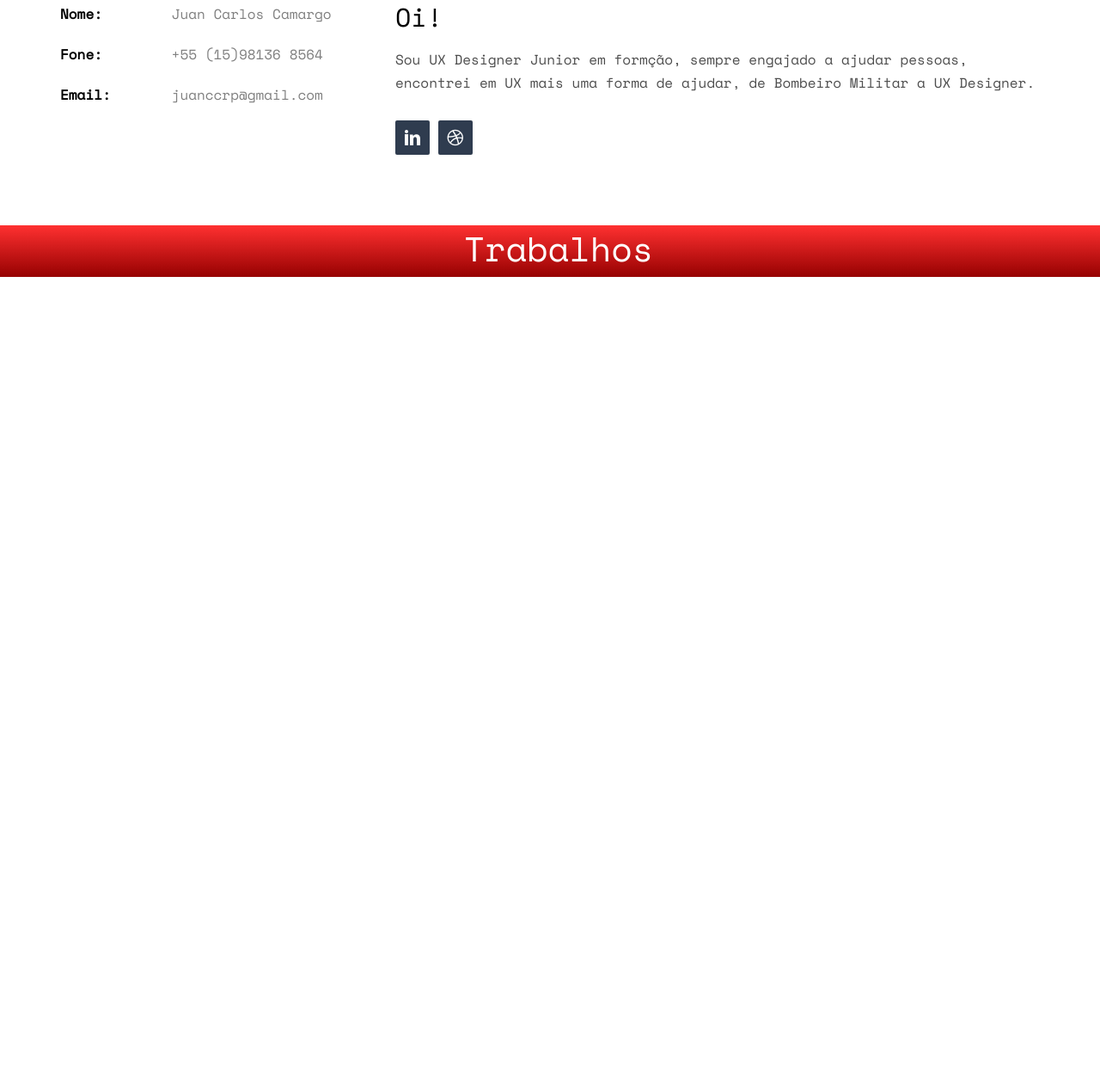
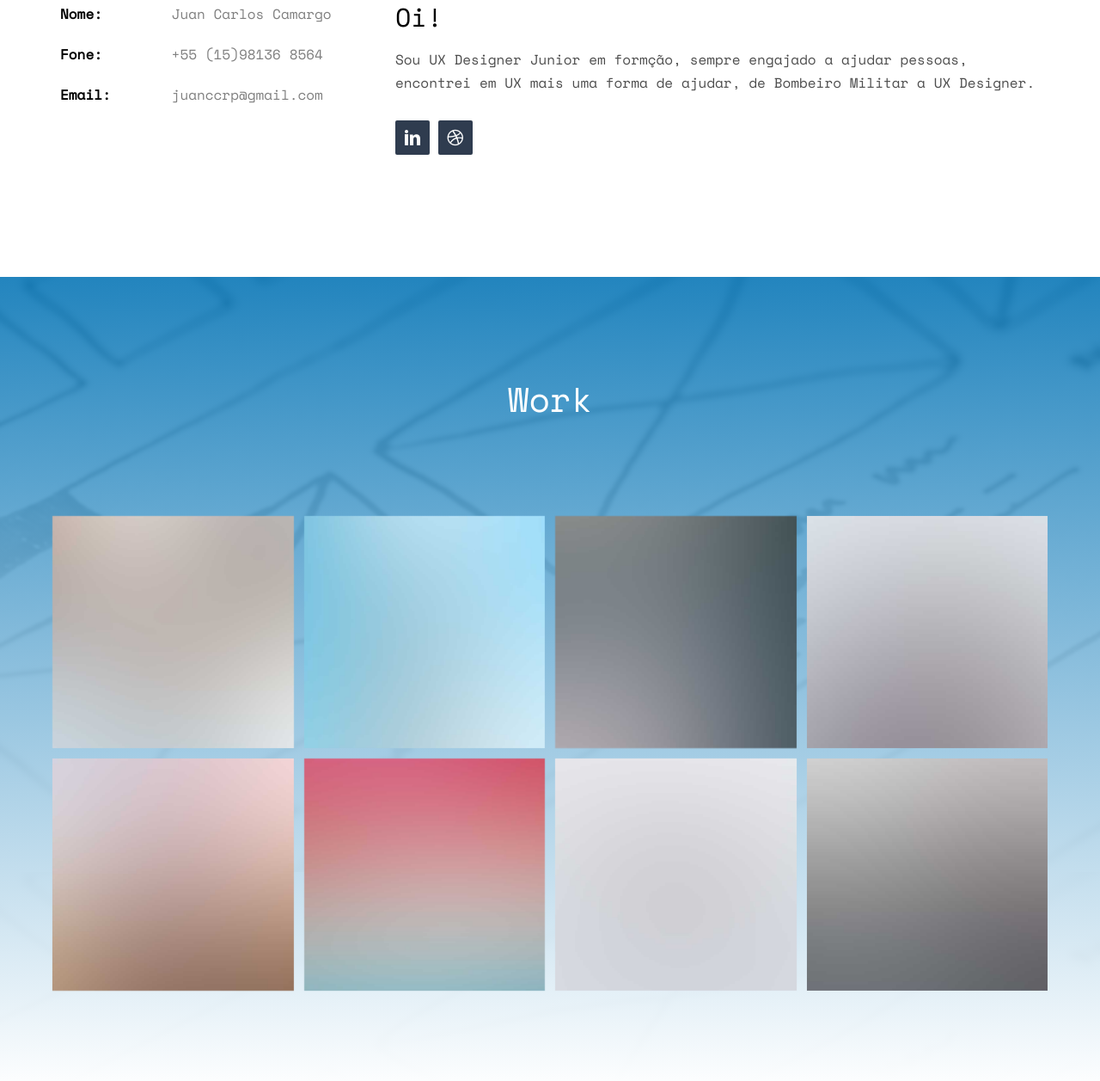
Before and after one commit to MRR1L0/prj_JuanUx, a plain HTML site: page index.html in a window 1280 px wide. Shown: the part 1069-2326 px from the top of the page at 86% size. Before the commit the page ends 1391 px from the top, so only its background shows below. Drawn offline with nearby package versions, Linux system fonts and the light colour scheme; some packages are replaced by stand-ins of ours; no server answers; files whose address does not match are found by name.

Commit message:
Mudança de cor
mudança de cor

```diff
--- a/css/style.css
+++ b/css/style.css
@@ -100,7 +100,7 @@ h1, h2, h3, h4, h5, h6, figure {
   bottom: 0;
   left: 0;
   right: 0;
-  background: linear-gradient(rgba(8, 119, 184, 0.884),rgb(150, 1, 1))
+  background: linear-gradient(rgba(2, 70, 109, 0.884),rgba(8, 119, 184, 0.884))
   ,url(/images/fundo.png);
   box-shadow: 5px 5px 10px rgba(0, 0, 0, 0.493);
 }
@@ -310,8 +310,9 @@ h1, h2, h3, h4, h5, h6, figure {
 }
 
 .fh5co-bg-dark {
-  background: #2F3C4F;
-  background: rgb(255 0 0);
+
+  background: linear-gradient(rgba(8, 119, 184, 0.884),white)
+  ,url(/images/fundo.png);
 }
 .fh5co-bg-dark .fh5co-heading h2 {
   color: #fff !important;
@@ -1293,22 +1294,7 @@ input[type="text"] {
   opacity: 0;
 }
 
-.myworks {position: absolute;
-  width: 1300px;
-	height: 60px;
-	position: absolute;
-  left: 0;
-  right: 0;
-  bottom: 0;
-  font-size: 40px;
-	text-align:center;
-  background: linear-gradient(rgba(255, 21, 21, 0.884),rgb(150, 1, 1));
-padding: 5px;
-}
-.myworksl{
-  color: white;
-  font-size: 40px;
-}
+
 
 
 /*# sourceMappingURL=style.css.map */
--- a/index.html
+++ b/index.html
@@ -116,12 +116,81 @@
 				</div>
 			</div>
 		</div>
-	</section>
-	<footer>
-		<div class="myworks" id="myworks"><h2 class="myworksl">Trabalhos</h2>
-
+		<div id="fh5co-work" class="fh5co-bg-dark">
+			<div class="container">
+				<div class="row animate-box">
+					<div class="col-md-8 col-md-offset-2 text-center fh5co-heading">
+						<h2>Work</h2>
+					</div>
+				</div>
+				<div class="row">
+					<div class="col-md-3 text-center col-padding animate-box">
+						<a href="#" class="work" style="background-image: url(images/portfolio-1.jpg);">
+							<div class="desc">
+								<h3>Project Name</h3>
+								<span>Illustration</span>
+							</div>
+						</a>
+					</div>
+					<div class="col-md-3 text-center col-padding animate-box">
+						<a href="#" class="work" style="background-image: url(images/portfolio-2.jpg);">
+							<div class="desc">
+								<h3>Project Name</h3>
+								<span>Brading</span>
+							</div>
+						</a>
+					</div>
+					<div class="col-md-3 text-center col-padding animate-box">
+						<a href="#" class="work" style="background-image: url(images/portfolio-3.jpg);">
+							<div class="desc">
+								<h3>Project Name</h3>
+								<span>Illustration</span>
+							</div>
+						</a>
+					</div>
+					<div class="col-md-3 text-center col-padding animate-box">
+						<a href="#" class="work" style="background-image: url(images/portfolio-4.jpg);">
+							<div class="desc">
+								<h3>Project Name</h3>
+								<span>Design</span>
+							</div>
+						</a>
+					</div>
+					<div class="col-md-3 text-center col-padding animate-box">
+						<a href="#" class="work" style="background-image: url(images/portfolio-5.jpg);">
+							<div class="desc">
+								<h3>Project Name</h3>
+								<span>Website</span>
+							</div>
+						</a>
+					</div>
+					<div class="col-md-3 text-center col-padding animate-box">
+						<a href="#" class="work" style="background-image: url(images/portfolio-6.jpg);">
+							<div class="desc">
+								<h3>Project Name</h3>
+								<span>Illustration</span>
+							</div>
+						</a>
+					</div>
+					<div class="col-md-3 text-center col-padding animate-box">
+						<a href="#" class="work" style="background-image: url(images/portfolio-7.jpg);">
+							<div class="desc">
+								<h3>Project Name</h3>
+								<span>Brading</span>
+							</div>
+						</a>
+					</div>
+					<div class="col-md-3 text-center col-padding animate-box">
+						<a href="#" class="work" style="background-image: url(images/portfolio-8.jpg);">
+							<div class="desc">
+								<h3>Project Name</h3>
+								<span>Illustration</span>
+							</div>
+						</a>
+					</div>
+				</div>
+			</div>
 		</div>
-	</footer>
 
 	<!-- jQuery -->
 	<script src="js/jquery.min.js"></script>
```
